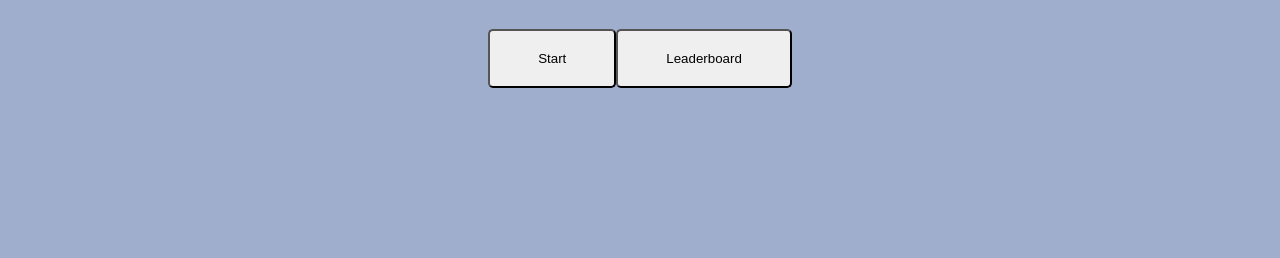
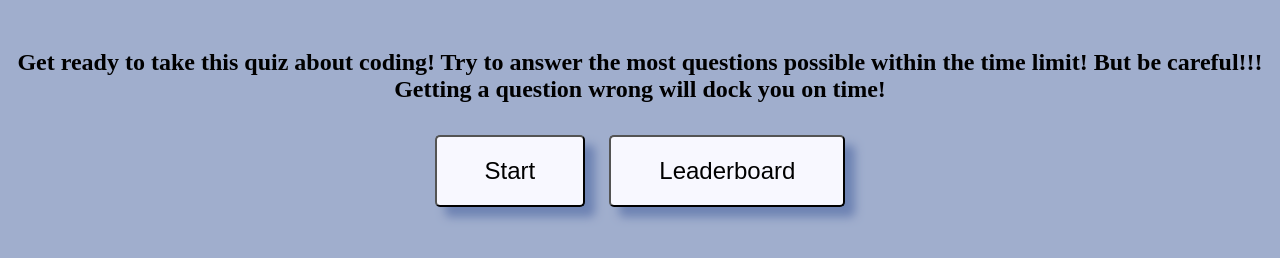
Before and after one commit to mkidee/Code-Quiz, a plain HTML site: page index.html in a window 1280 px wide. Shown: the part 74-332 px from the top of the page. Drawn offline with Linux system fonts and the light colour scheme.

Commit message:
added a sub header, styled the buttons

```diff
--- a/assets/styles.css
+++ b/assets/styles.css
@@ -8,6 +8,11 @@ h1{
     color: #000000;
     font-family: 'Gill Sans', 'Gill Sans MT', Calibri, 'Trebuchet MS', sans-serif;
     font-size:4vh;
+}
+
+.subHead{
+    font-size: 3vh;
+    text-align: center;
 }
 
 body{
@@ -22,15 +27,22 @@ main{
 }
 
 .button{
+    margin:12px;
     padding:2.5vh 6vh;
     border-radius: 5px;
+    font-family: Arial, Helvetica, sans-serif;
+    font-size:3vh;
+    background: ghostwhite;
+    box-shadow: 10px 10px 10px #6e83b3;
+    cursor:pointer;
 }
 
-.start{
+/* .start{
 
 
 }
 
 .leader{
 
-}
+
+} */
--- a/index.html
+++ b/index.html
@@ -14,6 +14,10 @@
     </header>
 
     <main>
+        <h2 class="subHead">Get ready to take this quiz about coding! Try to answer the most questions possible within the time limit!
+            But be careful!!! Getting a question wrong will dock you on time!
+        </h2>
+
         <button class="start button">Start</button>
 
         <button class="leader button">Leaderboard</button>
```
